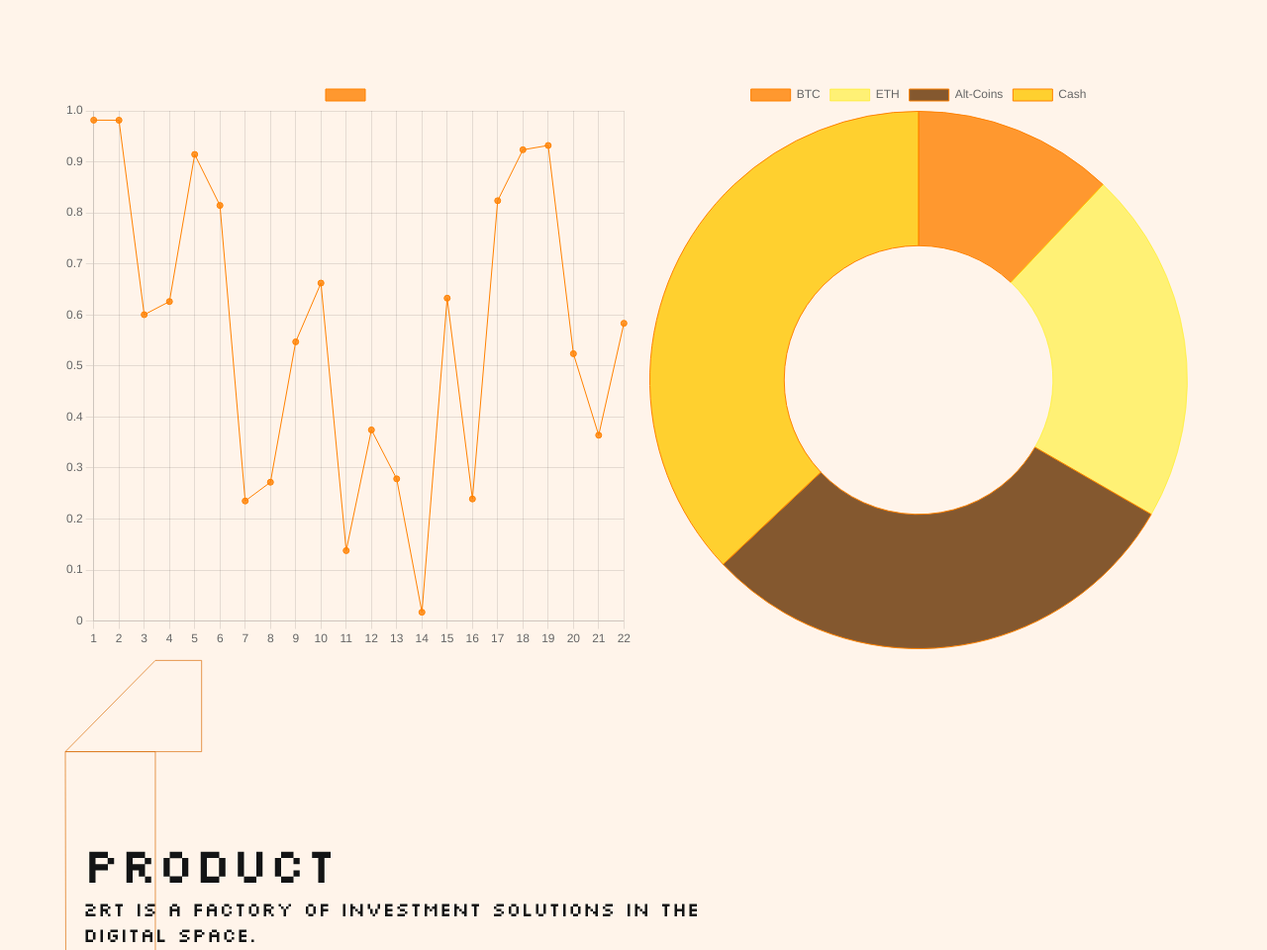
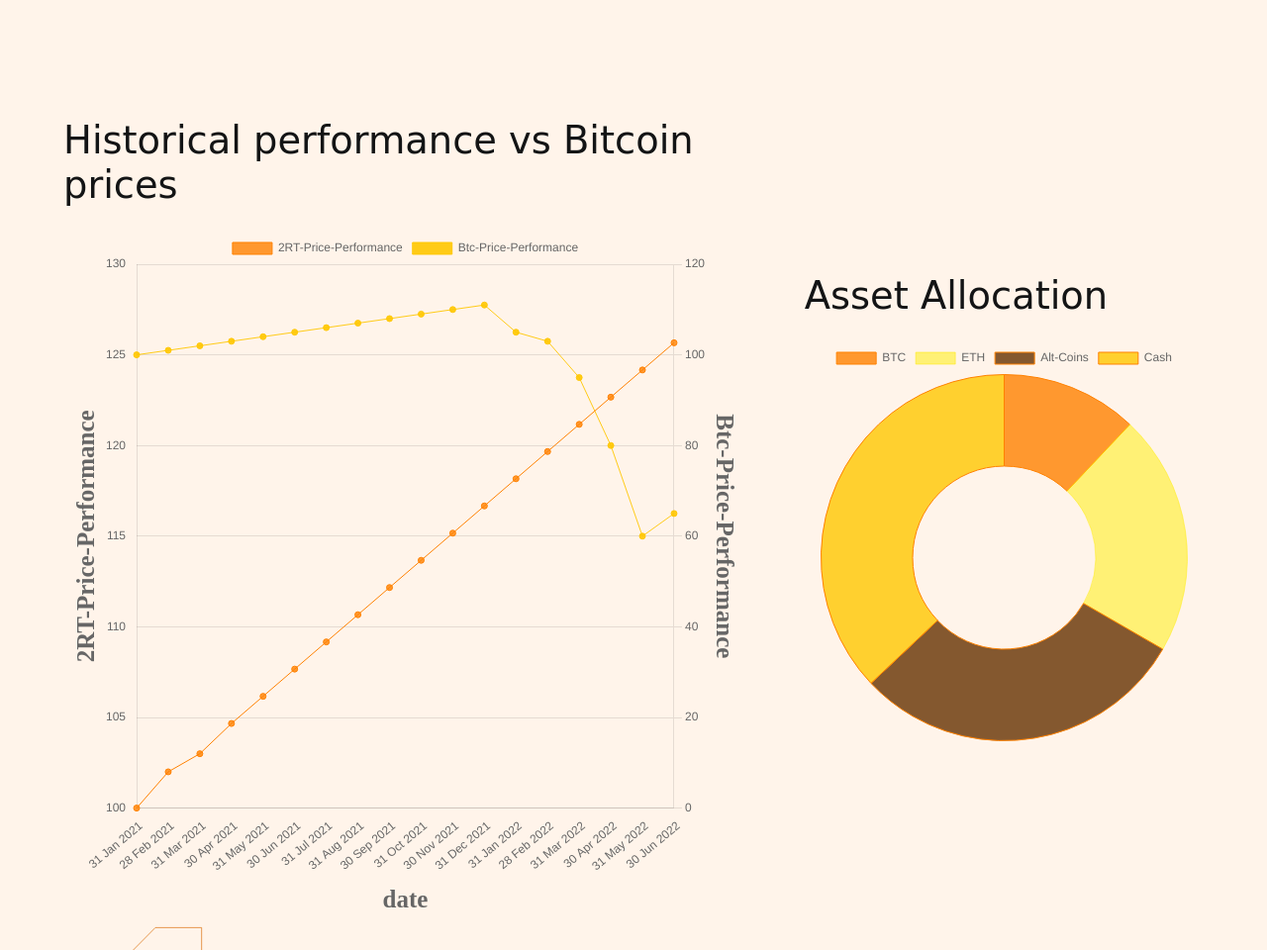
Before and after one commit to Sanusi-Moshood/2rt-reseach, a plain HTML site: page index.html in a window 1280 px wide. Shown: the part 919-1879 px from the top of the page at 99% size. Drawn offline with nearby package versions, Linux system fonts and the light colour scheme; a web font is replaced by a local one.

Commit message:
Added a new data to line chartl

```diff
--- a/2rt.css
+++ b/2rt.css
@@ -144,19 +144,53 @@ a{
     .donutchart{
     width: 90%;
     }
+
+    .chart-container{
+        display: flex;
+        flex-wrap: wrap;
+        align-items: center;
+        justify-content: center;
+        width: 90%;
+        margin: auto;
+        background-color: #FFF4EA;
+        gap: 5rem;
+        }
+        .linechart{
+            display: flex;
+            flex-direction: column;
+            align-items: center;
+            justify-content: center;
+        width: 70% !important;
+        padding-top: 20px;
+        }
+        .donutchart{
+            position: relative;
+        width: 60% !important;
+        display: flex;
+        flex-direction: column;
+        align-items: center;
+        justify-content: center;
+
+        }
 }
 
 .hero-text{
     overflow: hidden;
     font-family: Silkscreen;
-    max-width: 90%;
+    background-image: none !important;
+    width: 100% !important;
 }
 
 .aha2{
-    font-family: Silkscreen;
-    font-weight: 100;
     text-align: center;
-    font-size: clamp(35px, 6rem, 65px);
+    display: flex;
+    align-items: center;
+    justify-content: center;
+    flex-direction: column;
+    margin-bottom: 10px;
+}
+.aca{
+    text-align: center;
 }
 .hero-t2{
     padding-top: 25vh;
@@ -239,14 +273,14 @@ align-items: center;
 padding: 10px;
 }
 .a-text p {
-
+    text-align: justify;
     font-family: 'Turret Road', cursive;
     max-width: 700px;
     font-size: clamp(15px, 3rem, 30px);
 }
-.a-text p span{
+/* .a-text p span{
     padding-left: 15rem;
-}
+} */
 
 
 .team{
@@ -294,6 +328,13 @@ gap: 10px;
     padding-bottom: 10vh;
     background: url(aa-left.svg) left center(10px, 2rem, 10px), url(aa-right.svg) right center;
 }
+.c-c{
+    text-align: center !important;
+}
+.cc-li{
+    cursor: pointer;
+    text-decoration: none;
+}
 
 .chart-container{
 display: flex;
@@ -303,14 +344,18 @@ justify-content: center;
 width: 90%;
 margin: auto;
 background-color: #FFF4EA;
+gap: 5%;
 }
 .linechart{
     position: relative;
-width: 50%;
-margin: auto;
+width: 60%;
+padding-top: 20px;
 }
 .donutchart{
     position: relative;
-width: 50%;
-margin: auto;
+width: 35%;
+
 }
+.p-b{
+    padding-bottom: 2rem;
+}
--- a/IOD-performance.csv
+++ /dev/null
@@ -1,23 +0,0 @@
-t,x,currency,amount
-1,0.981810779,BTC,0.12037037
-2,0.981606855,ETH,0.212962963
-3,0.600481387,Alt-Coins,0.296296296
-4,0.626231801,Cash,0.37037037
-5,0.914570209,,
-6,0.814537744,,
-7,0.235377876,,
-8,0.272151179,,
-9,0.547289084,,
-10,0.662383939,,
-11,0.138117645,,
-12,0.374621963,,
-13,0.278777437,,
-14,0.017360077,,
-15,0.632783922,,
-16,0.239310166,,
-17,0.823830041,,
-18,0.923679225,,
-19,0.932097949,,
-20,0.524056578,,
-21,0.364263004,,
-22,0.583625895,,
--- a/chart.js
+++ b/chart.js
@@ -1,41 +1,123 @@
 
 // Getting the csv files and converting to json
-d3.csv("IOD-performance.csv").then(makeLineChart);
+d3.csv("line-graph.csv").then(makeLineChart);
 d3.csv("allocation.csv").then(makePieChart);
 
 
-//Creating the line chart for IOD performance
 function makeLineChart(values) {
-    var number = values.map(function (d) {
-      return d.t;
+    var Date = values.map(function (d) {
+      return d.Date;
     });
     var value = values.map(function (d) {
-      return d.x;
+      return d.Price;
+    });
+    var BTC = values.map(function (d) {
+      return d.Btc;
     });
 
     var chart = new Chart("myChart", {
       type: "line",
       data: {
-        labels: number,
-        datasets: [
-
-          {
-            label: '',
+        labels: Date,
+        datasets: [{
+            label: '2RT-Price-Performance',
             data: value ,
             backgroundColor: ["rgba(255, 129, 0, 0.8)"],
             borderColor: ["rgba(255, 129, 0, 1)"],
-            borderWidth: 1
-          }
+            borderWidth: 1,
+          },
+          {
+            label: 'Btc-Price-Performance',
+            data: BTC ,
+            backgroundColor: ["rgba(255, 199, 0, 0.9)"],
+            borderColor: ["rgba(255, 199, 0, 0.9)"],
+            borderWidth: 1,
+            yAxisID:'Percentage'
+          },
+
         ]
       },
+
     options: {
-        responsive: true
+
+      plugins:{
+        legend:{
+          display:true
+        }
+      },
+        responsive: true,
+        scales: {
+          y: {
+            grid:{
+              display:false
+            },
+              title: {
+                display: true,
+                text:'2RT-Price-Performance',
+                font: {
+                  family: "Turret Road",
+                  size: 25,
+                  weight: 'bold',
+                  lineHeight: 1.2,
+                },
+                padding: {top: 10, left: 0, right: 0, bottom: 0}
+              }
+          },
+          Percentage: {
+            grid:{
+              display:true
+            },
+            beginAtZero: true,
+            position: 'right',
+            title: {
+              display: true,
+              text:'Btc-Price-Performance',
+              font: {
+                family: "Turret Road",
+                size: 25,
+                weight: 'bold',
+                lineHeight: 1.2,
+              },
+              padding: {top: 10, left: 0, right: 0, bottom: 0}
+            }
+
+          },
+          x: {
+            grid:{
+              display:false
+            },
+              title: {
+                display:true,
+                text:'date',
+                fotSize:100,
+                font: {
+                  family: "Turret Road",
+                  size: 25,
+                  weight: 'bold',
+                  lineHeight: 1.2,
+                },
+                padding: {top: 10, left: 0, right: 0, bottom: 0}
+              }
+          }
+      }
     }
     });
   }
 
+  const defaultLegendClickHandler = Chart.defaults.plugins.legend.onClick;
 
-//Creating the line chart for Allocation
+  function newLegendClickHandler(e, legendItem, legend) {
+    const index = legendItem.datasetIndex;
+    const ci = legend.chart;
+    if (ci.isDatasetVisible(index)) {
+        ci.hide(index);
+        legendItem.hidden = false;
+    } else {
+        ci.show(index);
+        legendItem.hidden = false;
+    }
+}
+
 
   function makePieChart(values) {
 
@@ -64,11 +146,16 @@ function makeLineChart(values) {
 
         },
         options: {
-            responsive: true
+            responsive: true,
+            plugins: {
+              legend: {
+                  onClick: newLegendClickHandler
+              }
+          }
+
         }
     });
   }
-
 
 
 
--- a/index.html
+++ b/index.html
@@ -35,19 +35,19 @@
                     <div class="burger"><img src="Frame 37.svg" alt="" class="icon"></div>
                 </div>
             </nav>
+            <div class="aboutus hero-text" >
+                <div class="a-header">
+                    <h1 class="aha">2RT Vision <span class="h-t-s">|</span> Mission</h1>
+                </div>
+                <div class="a-text">
+                    <p class="hh-text">
+                        <!-- <span class="aha2">2RT believes all assets will be<span class="h-t-s"> digitilized</span>  -->
+                        <span class="aha2">2RT believes all assets will be <span class="h-t-s aca">digitilized</span></span>
 
-            <div class="hero-text">
-                <div class="hero-t2">
-                    <div class="a-header">
-                        <h1 class="aha aha2">2RT believes all assets will be<span class="h-t-s"> digitilized</span></h1>
-                    </div>
-                    <div class="a-text">
-                        <p class="hh-text">
-                            <span>2RT</span> gives investors exposure to the cryptos & DeFI space using
-                            state-of-the-art quantitative process derived from our combined <span class="h-t-s">50 years experience</span> at
-                            global leading hedge funds.
-                        </p>
-                    </div>
+                        2RT gives investors exposure to the cryptos & DeFI space using
+                        state-of-the-art quantitative process derived from our combined
+                        <span class="h-t-s">50 years experience</span> at global leading hedge funds.
+                    </p>
                 </div>
             </div>
         </div>
@@ -57,18 +57,26 @@
             TECHNOLOGIES 2RT TECHNOLOGIES 2RT TECHNOLOGIES2RT TECHNOLOGIES 2RT TECHNOLOGIES 2RT TECHNOLOGIES
         </marquee>
         <div class="chart-container">
-            <div class="linechart" ><canvas id="myChart" width="400px" height="400px"></canvas></div>
-            <div  class="donutchart"><canvas id="piechart" width="400px" height="400px"></canvas></div>
+            <div class="linechart" >
+                <p class="hh-text p-b">Historical performance vs Bitcoin prices</p>
+                <canvas id="myChart" width="400px" height="400px"></canvas>
+            </div>
+            <div  class="donutchart">
+                <p class="hh-text p-b">Asset Allocation</p>
+                <canvas id="piechart" width="400px" height="400px"></canvas>
+            </div>
         </div>
 
         <div class="aboutus" id="Product">
             <div class="a-header">
                 <h1 class="aha">Product</h1>
-                <span class="ahas">2RT is a factory of investment solutions in the digital space.</span>
             </div>
             <div class="a-text">
                 <p>
-                    <span>Meet IOD</span> <br><br> IOD (In-Out Digital) is our first basket designed for conservative investors.
+
+                    2RT is a factory of investment solutions in the digital space.
+                    <br><br>
+                    <span>Meet IOD (In-Out Digital)</span> <br><br> is our first basket designed for conservative investors.
                     It uses statistical learning methods to deploy risk only when the market momentum is positive (and cuts
                     exposure otherwise, no shorts allowed).
                     IOD has been selected to be deployed on Coinshares-Napoelon (multi-billions USD crypto asset manager)
@@ -108,10 +116,11 @@
         <div class="aboutus contact" id="Contact">
             <div class="a-header">
                 <h1 class="aha">Contact</h1>
+                <a href=""></a>
             </div>
             <div class="a-text">
-                <p>
-                    2RT, Please email contact@2rt.io for more information.
+                <p class="c-c">
+                    Please email <a href="mailto:contact@2rt.io" ma target='_blank' class="h-t-s cc-li">contact@2rt.io</a> for more information.
                 </p>
             </div>
         </div>
--- /dev/null
+++ b/line-graph.csv
@@ -0,0 +1,19 @@
+Date,Price,Btc
+31 Jan 2021,100,100
+28 Feb 2021,102,101
+31 Mar 2021,103,102
+30 Apr 2021,104.6666667,103
+31 May 2021,106.1666667,104
+30 Jun 2021,107.6666667,105
+31 Jul 2021,109.1666667,106
+31 Aug 2021,110.6666667,107
+30 Sep 2021,112.1666667,108
+31 Oct 2021,113.6666667,109
+30 Nov 2021,115.1666667,110
+31 Dec 2021,116.6666667,111
+31 Jan 2022,118.1666667,105
+28 Feb 2022,119.6666667,103
+31 Mar 2022,121.1666667,95
+30 Apr 2022,122.6666667,80
+31 May 2022,124.1666667,60
+30 Jun 2022,125.6666667,65
```
Also changed, not shown: 2 other files.
